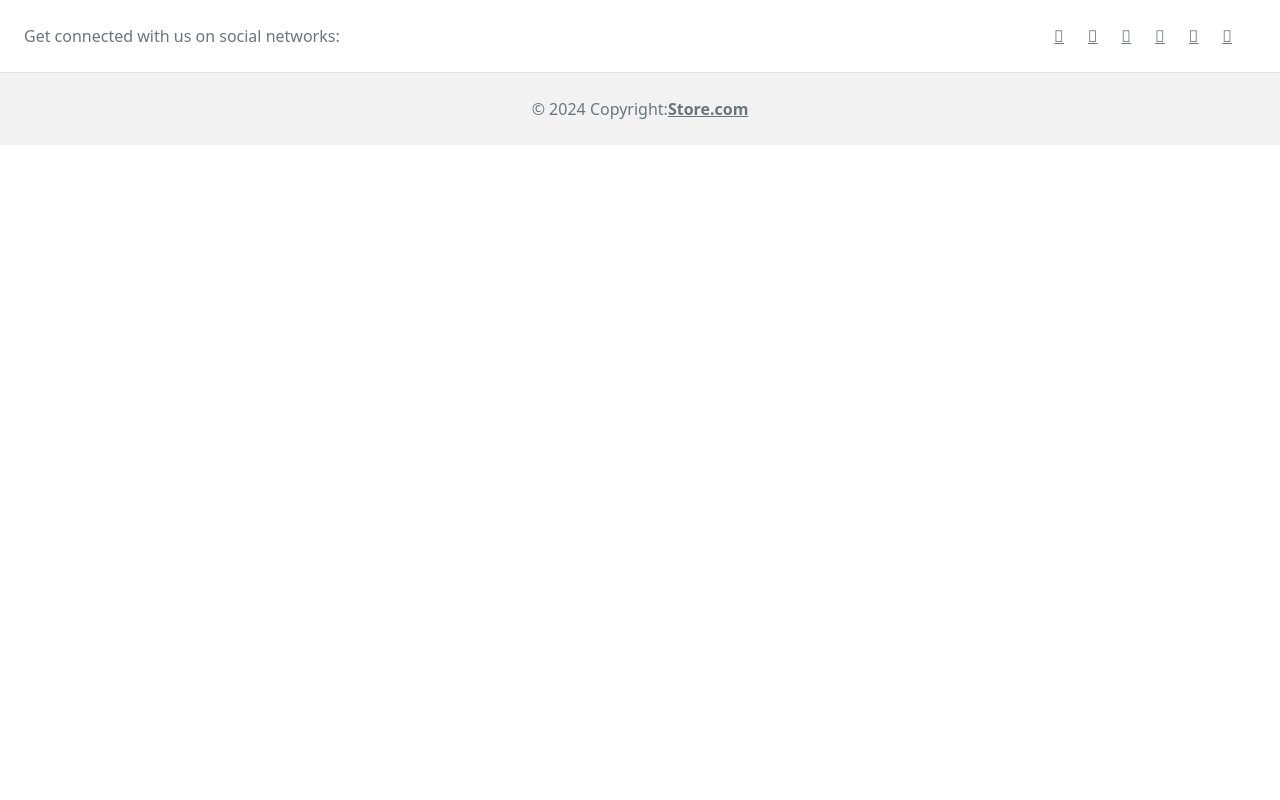
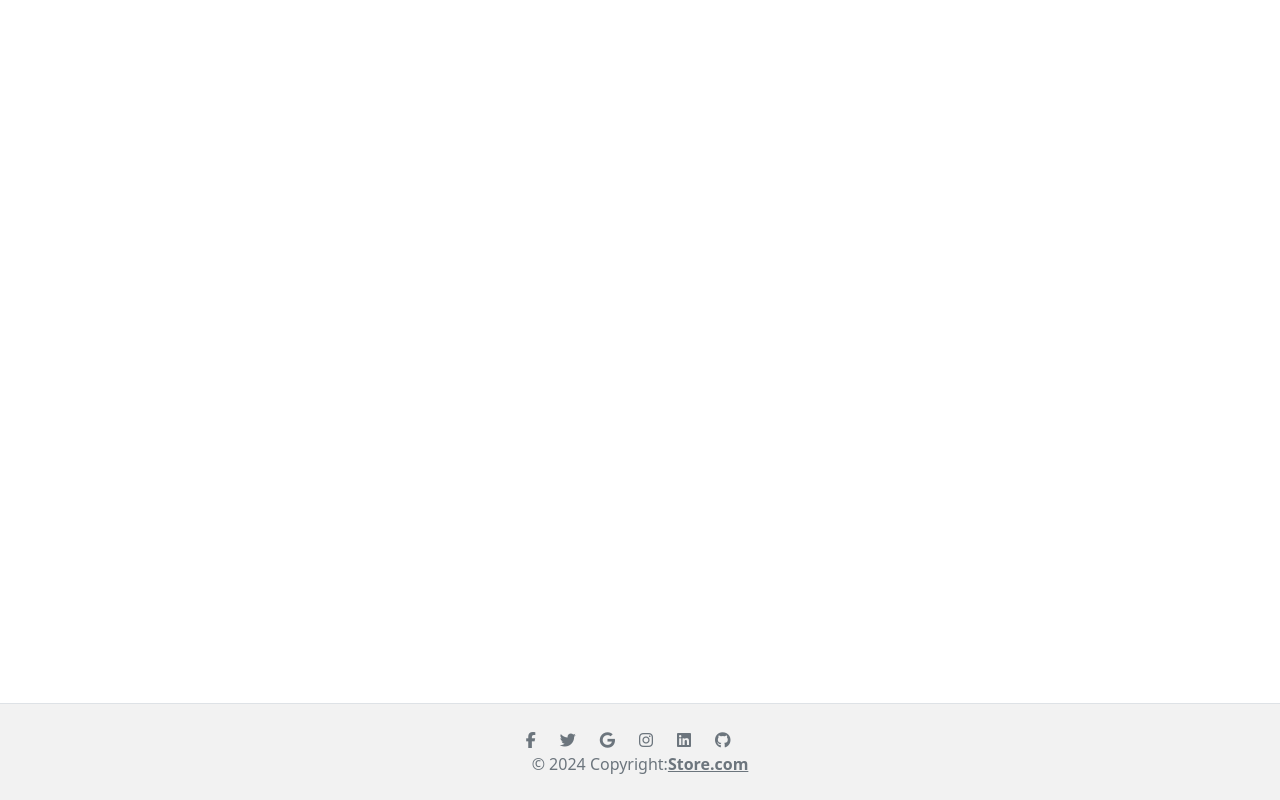
Before and after one commit to twvyas/ecom-ts, a React (Vite) app: page / in a window 1280 px wide. Built offline with nearby package versions, Linux system fonts and the light colour scheme.

Commit message:
routing done

```diff
--- a/package.json
+++ b/package.json
@@ -12,6 +12,7 @@
   "dependencies": {
     "@emotion/react": "^11.11.3",
     "@emotion/styled": "^11.11.0",
+    "@fortawesome/fontawesome-free": "^6.5.1",
     "@mui/material": "^5.15.4",
     "@mui/styled-engine-sc": "^6.0.0-alpha.12",
     "@reduxjs/toolkit": "^2.0.1",
--- a/src/Item/Home.tsx
+++ b/src/Item/Home.tsx
@@ -5,9 +5,12 @@ import Grid from '@mui/material/Grid';
 // import NavBar from './components/NavBar'
 import { Wrapper } from './Item.styles';
 import { CartItemType } from './CartItemType'
+import { useDispatch } from 'react-redux';
+
+
 
 const Home = () => {
-
+  const dispatch = useDispatch();
   const [isLoading, setIsLoading] = useState(false);
   const [error, setError] = useState(false);
   const [categories, setCategories] = useState("All");
--- a/src/components/Footer.tsx
+++ b/src/components/Footer.tsx
@@ -1,15 +1,20 @@
-// import '@fortawesome/fontawesome-free/css/all.min.css';
+import '@fortawesome/fontawesome-free/css/all.min.css';
 
 
 export default function Footer() {
   return (
-    <footer className="text-center text-lg-start bg-body-tertiary text-muted">
-      <section className="d-flex justify-content-center justify-content-lg-between p-4 border-bottom">
+    <footer className="text-center text-lg-start fixed-bottom bg-body-tertiary bg-white  text-muted">
+    <section className="d-flex justify-content-center justify-content-lg-between p-4 border-bottom">
         <div className="me-5 d-none d-lg-block">
-          <span>Get connected with us on social networks:</span>
+
         </div>
 
-        <div>
+
+
+      </section>
+
+      <div className="text-center p-4" style={{ backgroundColor: 'rgba(0, 0, 0, 0.05)' }}>
+      <div>
           <a href="" className="me-4 text-reset">
             <i className="fab fa-facebook-f"></i>
           </a>
@@ -30,10 +35,7 @@ export default function Footer() {
           </a>
         </div>
 
-      </section>
-
-      <div className="text-center p-4" style={{ backgroundColor: 'rgba(0, 0, 0, 0.05)' }}>
-        © 2024 Copyright:
+           © 2024 Copyright:
         <a className="text-reset fw-bold" href="https://mdbootstrap.com/">Store.com</a>
       </div>
     </footer>
--- a/src/utils/function.ts
+++ b/src/utils/function.ts
@@ -4,7 +4,3 @@ import axios from "axios";
 export const instance = axios.create({
   baseURL: "https://fakestoreapi.com/products",
 });
-
-export function getProducts() {
-
-}
```
Also changed, not shown: src/components/NavBar.tsx (+6 -6 lines), 1 other file (tests, documents, lock files or other folders).
